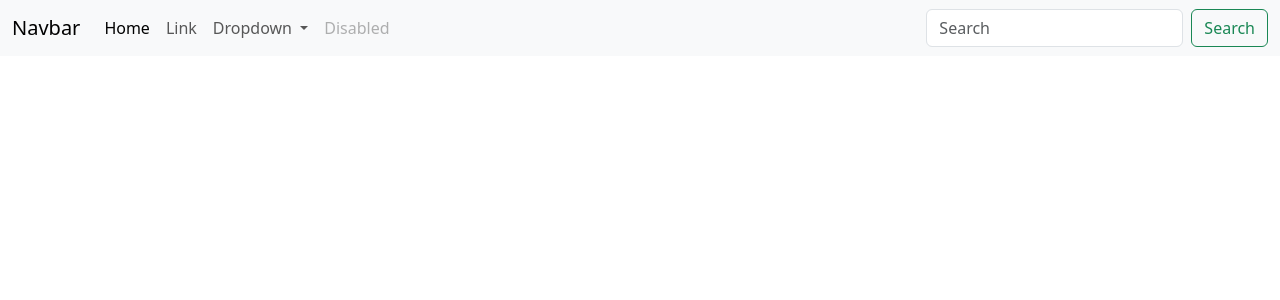
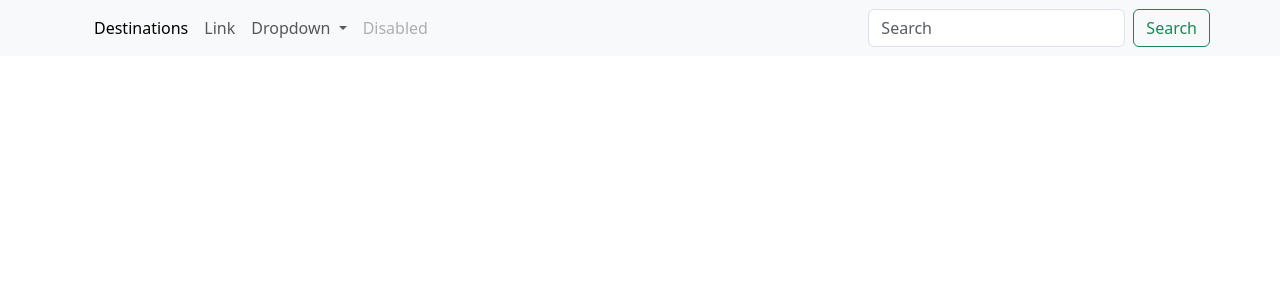
Before and after one commit to godotgodo/bus-ticket-app, a CodeIgniter 4 app: template app/Views/templates/header.php in a window 1280 px wide. Shown: the top 300 px of the page. Run offline with PHP 8.4 and a stand-in for CodeIgniter, Linux system fonts and the light colour scheme; the template is opened without the code that fills it, so the values that code supplies are empty; some libraries are stand-ins or nearby versions.

Commit message:
Brand name integrated.

```diff
--- a/app/Views/templates/footer.php
+++ b/app/Views/templates/footer.php
@@ -1,7 +1,5 @@
 <footer>
     <h3>Footer</h3>
 </footer>
-<script src="https://cdn.jsdelivr.net/npm/@popperjs/core@2.11.8/dist/umd/popper.min.js" integrity="sha384-I7E8VVD/ismYTF4hNIPjVp/Zjvgyol6VFvRkX/vR+Vc4jQkC+hVqc2pM8ODewa9r" crossorigin="anonymous"></script>
-<script src="https://cdn.jsdelivr.net/npm/bootstrap@5.3.3/dist/js/bootstrap.min.js" integrity="sha384-0pUGZvbkm6XF6gxjEnlmuGrJXVbNuzT9qBBavbLwCsOGabYfZo0T0to5eqruptLy" crossorigin="anonymous"></script>
 </body>
 </html>
--- a/app/Views/templates/header.php
+++ b/app/Views/templates/header.php
@@ -6,14 +6,17 @@
     <meta name="viewport" content="width=device-width, initial-scale=1.0">
     <title>Document</title>
     <!-- Bootstrap CDN -->
-    <link href="https://cdn.jsdelivr.net/npm/bootstrap@5.3.3/dist/css/bootstrap.min.css" rel="stylesheet" integrity="sha384-QWTKZyjpPEjISv5WaRU9OFeRpok6YctnYmDr5pNlyT2bRjXh0JMhjY6hW+ALEwIH" crossorigin="anonymous">
-<script src="https://cdn.jsdelivr.net/npm/bootstrap@5.3.3/dist/js/bootstrap.bundle.min.js" integrity="sha384-YvpcrYf0tY3lHB60NNkmXc5s9fDVZLESaAA55NDzOxhy9GkcIdslK1eN7N6jIeHz" crossorigin="anonymous"></script>
+    <link href="https://cdn.jsdelivr.net/npm/bootstrap@5.3.3/dist/css/bootstrap.min.css" rel="stylesheet"
+        integrity="sha384-QWTKZyjpPEjISv5WaRU9OFeRpok6YctnYmDr5pNlyT2bRjXh0JMhjY6hW+ALEwIH" crossorigin="anonymous">
+    <script src="https://cdn.jsdelivr.net/npm/bootstrap@5.3.3/dist/js/bootstrap.bundle.min.js"
+        integrity="sha384-YvpcrYf0tY3lHB60NNkmXc5s9fDVZLESaAA55NDzOxhy9GkcIdslK1eN7N6jIeHz" crossorigin="anonymous">
+    </script>
 </head>
 
 <body>
-    <nav class="navbar navbar-expand-lg bg-body-tertiary">
-        <div class="container-fluid">
-            <a class="navbar-brand" href="#">Navbar</a>
+    <div class="bg-body-tertiary">
+        <nav class="navbar navbar-expand-lg container">
+            <a class="navbar-brand" href="#"><?= getenv('BRAND_NAME') ?> </a>
             <button class="navbar-toggler" type="button" data-bs-toggle="collapse"
                 data-bs-target="#navbarSupportedContent" aria-controls="navbarSupportedContent" aria-expanded="false"
                 aria-label="Toggle navigation">
@@ -22,7 +25,7 @@
             <div class="collapse navbar-collapse" id="navbarSupportedContent">
                 <ul class="navbar-nav me-auto mb-2 mb-lg-0">
                     <li class="nav-item">
-                        <a class="nav-link active" aria-current="page" href="#">Home</a>
+                        <a class="nav-link active" aria-current="page" href="#">Destinations</a>
                     </li>
                     <li class="nav-item">
                         <a class="nav-link" href="#">Link</a>
@@ -50,5 +53,5 @@
                     <button class="btn btn-outline-success" type="submit">Search</button>
                 </form>
             </div>
-        </div>
-    </nav>
+        </nav>
+    </div>
```
Also changed, not shown: 1 other file.
